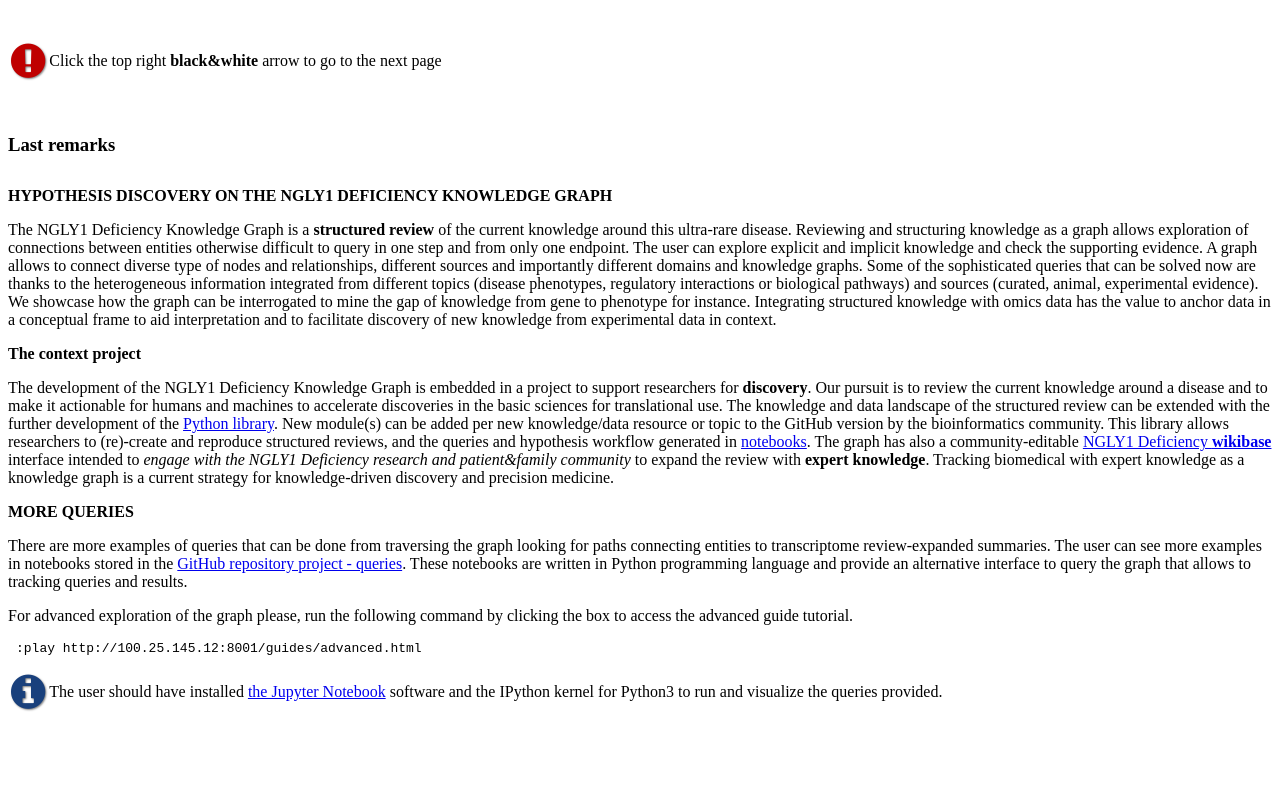
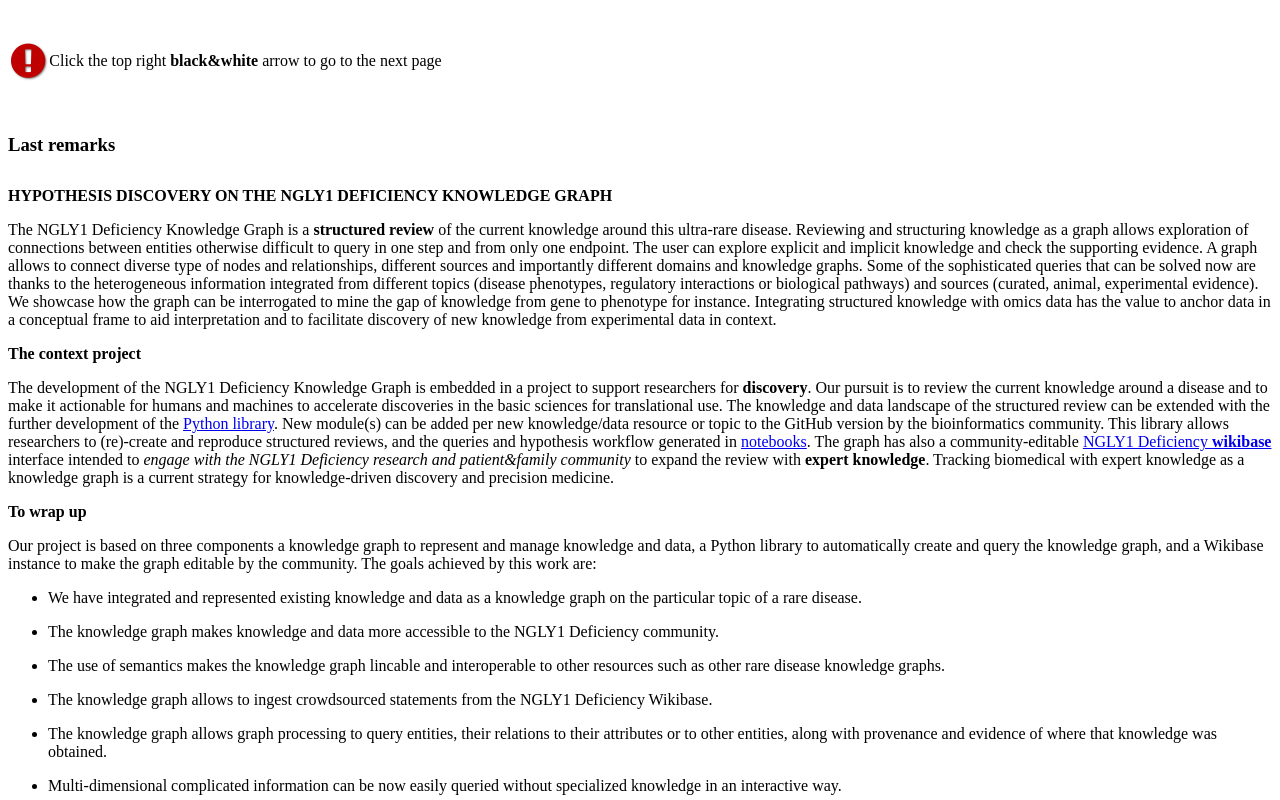
Before and after one commit to NuriaQueralt/ngly1-neo4j-guides, a plain HTML site: page guides/index.html in a window 1280 px wide. Shown: the part 11200-12000 px from the top of the page. Before the commit the page ends 11923 px from the top, so only its background shows below. Drawn offline with Linux system fonts and the light colour scheme.

Commit message:
added wrapup enumeratin on the last slide.

```diff
--- a/guides/index.html
+++ b/guides/index.html
@@ -1033,6 +1033,44 @@ Click the top right <strong>black&amp;white</strong> arrow to go to the next pag
 
 
 
+   <h4>To wrap up</h4>
+   <div class="paragraph">
+<p>Our project is based on three components a knowledge graph to represent and manage knowledge and data, a Python library to automatically create and query the knowledge graph, and a Wikibase instance to make the graph editable by the community. The goals achieved by this work are:</p>
+</div>
+<div class="ulist">
+<ul>
+<li>
+<p>We have integrated and represented existing knowledge and data as a knowledge graph on the particular topic of a rare disease.</p>
+</li>
+<li>
+<p>The knowledge graph makes knowledge and data more accessible to the NGLY1 Deficiency community.</p>
+</li>
+<li>
+<p>The use of semantics makes the knowledge graph lincable and interoperable to other resources such as other rare disease knowledge graphs.</p>
+</li>
+<li>
+<p>The knowledge graph allows to ingest crowdsourced statements from the NGLY1 Deficiency Wikibase.</p>
+</li>
+<li>
+<p>The knowledge graph allows graph processing to query entities, their relations to their attributes or to other entities, along with provenance and evidence of where that knowledge was obtained.</p>
+</li>
+<li>
+<p>Multi-dimensional complicated information can be now easily queried without specialized knowledge in an interactive way.</p>
+</li>
+<li>
+<p>Based on answers, users can take analysis in new directions and hypothesis.</p>
+</li>
+<li>
+<p>We have deployed the knowledge graph on GitHub as flat files, and on an online Neo4j Browser to make it findable, accessible and queryable.</p>
+</li>
+<li>
+<p>We create a FAIR knowlegdge graph to the benefit of humans and machines.</p>
+</li>
+</ul>
+</div>
+
+
+
    <h4>MORE QUERIES</h4>
    <div class="paragraph">
 <p>There are more examples of queries that can be done from traversing the graph looking for paths connecting entities to transcriptome review-expanded summaries. The user can see more examples in notebooks stored in the <a href="https://github.com/NuriaQueralt/ngly1-graph/tree/master/neo4j-graphs/ngly1-v3.2/cypher-queries">GitHub repository project - queries</a>. These notebooks are written in Python programming language and provide an alternative interface to query the graph that allows to tracking queries and results.</p>
```
Also changed, not shown: 1 other file.
